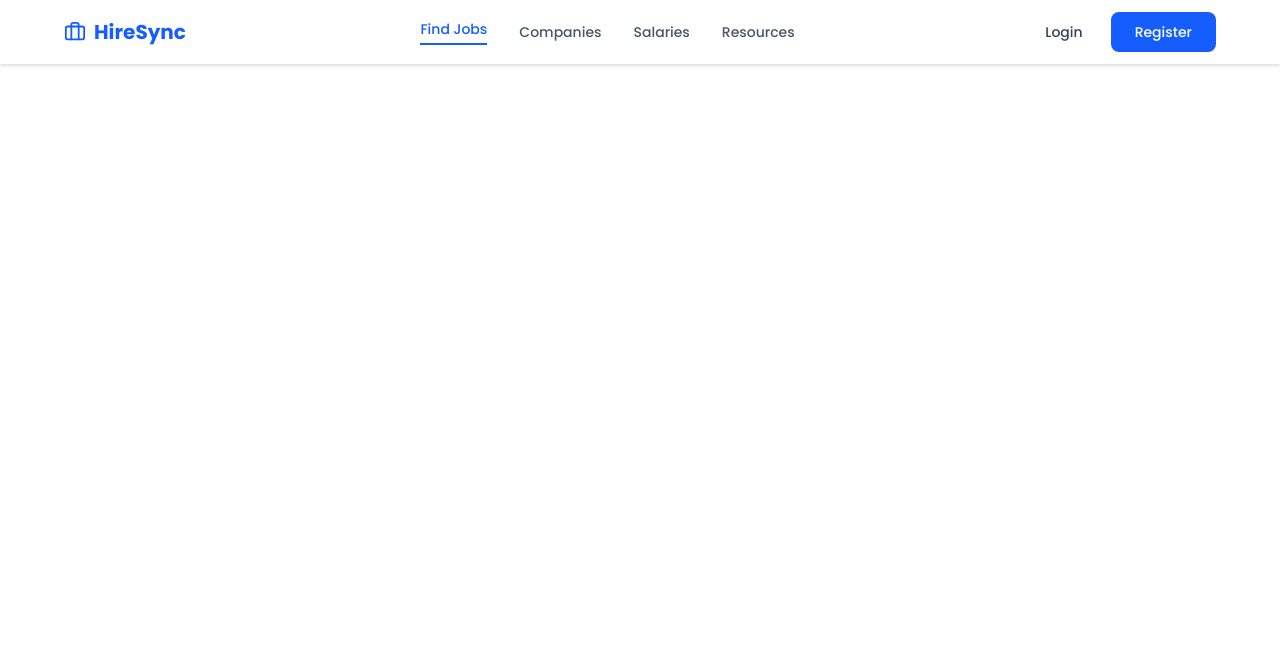
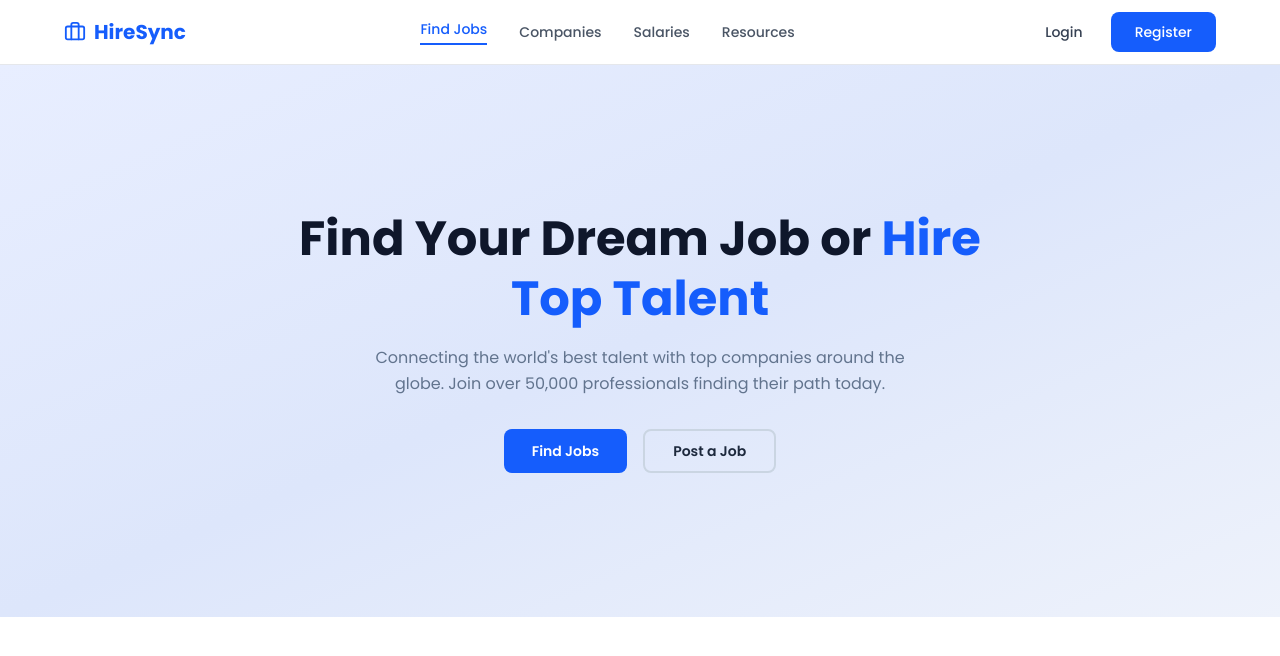
Before and after one commit to hammadgul-dev/hiresync, a Next.js app: page / in a window 1280 px wide. Shown: the top 656 px of the page. Built offline with nearby package versions, Linux system fonts and the light colour scheme.

Commit message:
add HeroSection component and import in page.tsx

```diff
--- a/src/app/page.tsx
+++ b/src/app/page.tsx
@@ -1,3 +1,9 @@
+import HeroSection from "@/components/HeroSection"
+
 export default function Home() {
-  return <div>{/* <h1>HireSync</h1> */}</div>
+  return (
+    <main>
+      <HeroSection />
+    </main>
+  )
 }
--- /dev/null
+++ b/src/components/HeroSection.tsx
@@ -0,0 +1,24 @@
+export default function HeroSection() {
+  return (
+    <section className="bg-gradient-to-br from-[#e8eeff] via-[#dde6fb] to-[#eef2fb] flex items-center justify-center px-6 py-36 text-center">
+      <div className="max-w-3xl mx-auto">
+        <h1 className="text-3xl md:text-4xl lg:text-5xl font-bold text-slate-900 leading-tight mb-4">
+          Find Your Dream Job or{" "}
+          <span className="text-blue-600">Hire Top Talent</span>
+        </h1>
+        <p className="text-slate-500 text-sm md:text-base max-w-xl mx-auto leading-relaxed mb-8">
+          Connecting the world&apos;s best talent with top companies around the
+          globe. Join over 50,000 professionals finding their path today.
+        </p>
+        <div className="flex flex-wrap gap-4 justify-center">
+          <button className="bg-blue-600 hover:bg-blue-700 transition-colors text-white font-semibold px-7 py-2.5 rounded-lg text-sm cursor-pointer">
+            Find Jobs
+          </button>
+          <button className="border-2 border-slate-300 hover:border-slate-400 transition-colors text-slate-800 font-semibold px-7 py-2.5 rounded-lg text-sm cursor-pointer">
+            Post a Job
+          </button>
+        </div>
+      </div>
+    </section>
+  )
+}
```
